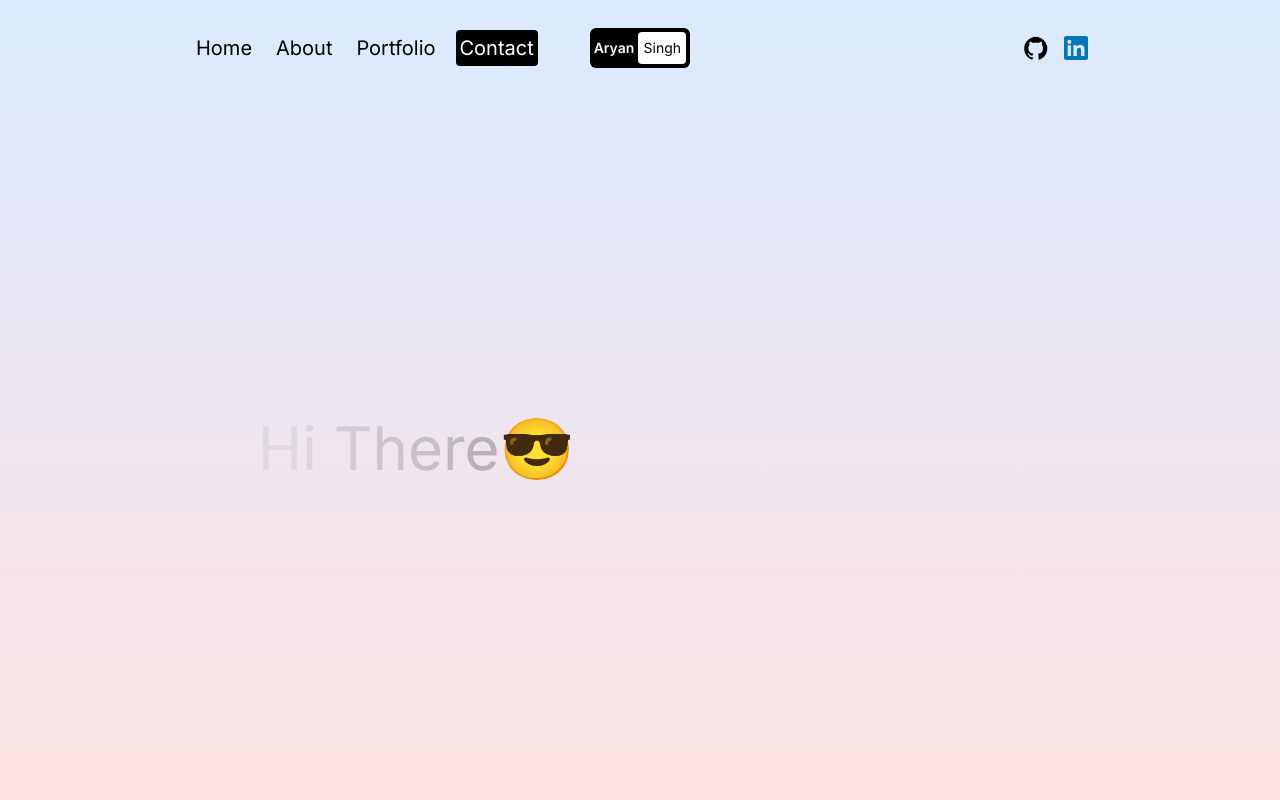
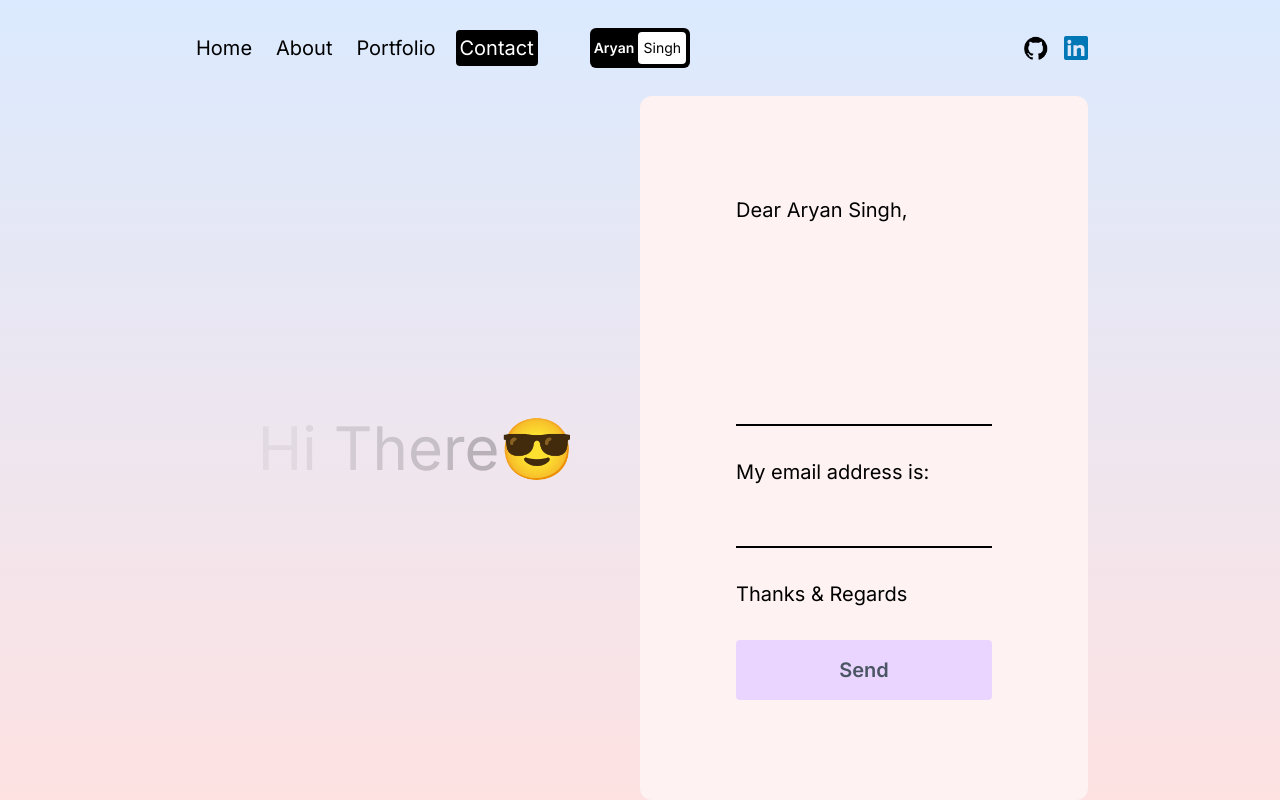
Before and after one commit to singhcoderX/portfolio, a Next.js app: page /contact in a window 1280 px wide. Built offline with nearby package versions, Linux system fonts and the light colour scheme.

Commit message:
added Form in contact page

```diff
--- a/src/app/contact/page.jsx
+++ b/src/app/contact/page.jsx
@@ -1,11 +1,17 @@
 "use client";
-import React from "react";
+import React, { useState } from "react";
 import PageWrapper from "../../components/pageWrapper";
 import { motion } from "framer-motion";
 
 const ContactPage = () => {
+  const [success, setSuccess] = useState(false);
+  const [error, setError] = useState(false);
   const text = "Hi There";
 
+  const handleEmail = (e) => {
+    e.preventDefault();
+    setError(true);
+  };
   return (
     <PageWrapper>
       {/* <WorkInProgress /> */}
@@ -33,7 +39,35 @@
           </div>
         </div>
         {/* FORM CONTAINER  */}
-        <div className="h-1/2 lg:h-full lg:w-1/2"></div>
+        <form
+          className="h-1/2 lg:h-full lg:w-1/2 bg-red-50 rounded-xl text-xl flex flex-col gap-8 justify-center p-24"
+          onSubmit={handleEmail}
+        >
+          <span>Dear Aryan Singh,</span>
+          <textarea
+            rows={6}
+            className="bg-transparent border-b-2 border-b-black outline-none resize-none"
+          ></textarea>
+          <span>My email address is:</span>
+          <input
+            type="email"
+            className="bg-transparent border-b-2 border-b-black outline-none"
+          />
+          <span>Thanks & Regards</span>
+          <button className="bg-purple-200 rounded font-semibold text-gray-600 p-4">
+            Send
+          </button>
+          {success && (
+            <span className="text-green-600 font-semibold">
+              Your message has been sent successfully!
+            </span>
+          )}
+          {error && (
+            <span className="text-red-600 font-semibold">
+              Something went wrong!
+            </span>
+          )}
+        </form>
       </div>
     </PageWrapper>
   );
```
